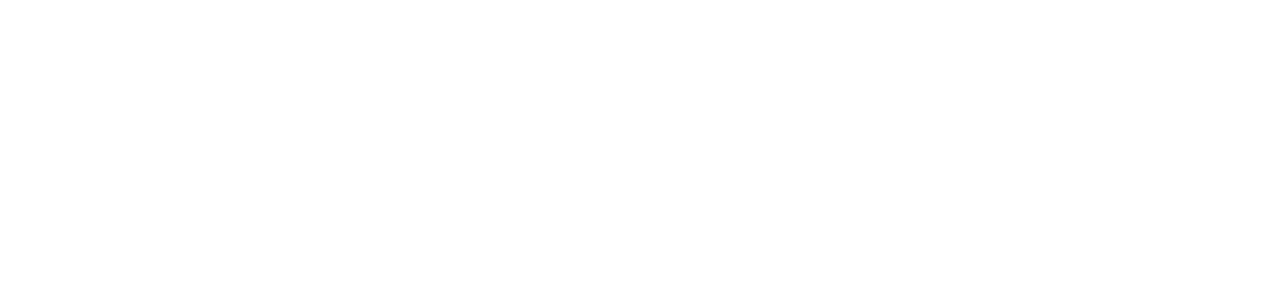
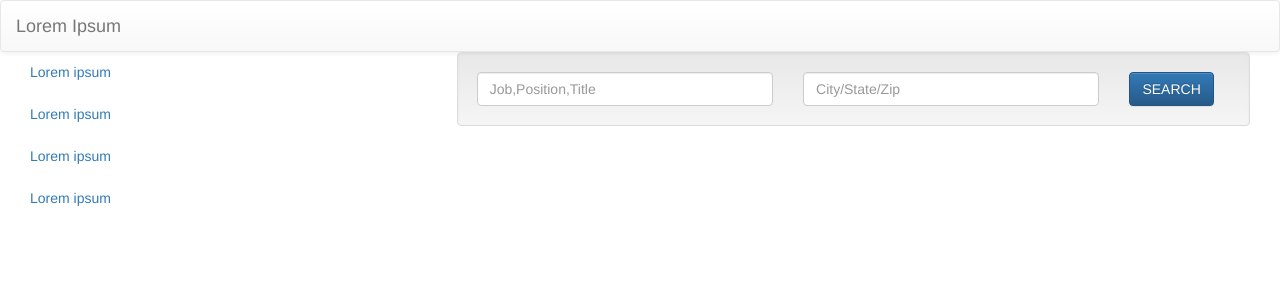
Before and after one commit to JalenMoorer/React-Redux-Firebase-Profiler, a React (Create React App) app: page /dashboard in a window 1280 px wide. Shown: the top 300 px of the page. Built offline with nearby package versions, Linux system fonts and the light colour scheme.

Commit message:
Dashboard constructed

```diff
--- a/public/index.html
+++ b/public/index.html
@@ -1,5 +1,6 @@
 <!doctype html>
 <html lang="en">
+
 <head>
   <meta charset="utf-8">
   <meta name="viewport" content="width=device-width, initial-scale=1, shrink-to-fit=no">
@@ -10,6 +11,17 @@
     -->
   <link rel="manifest" href="%PUBLIC_URL%/manifest.json">
   <link rel="shortcut icon" href="%PUBLIC_URL%/favicon.ico">
+  <style>
+    body, html {
+      height: 100%;
+      margin: 0;
+      padding: 0;
+    }
+
+   #root  {
+      height:100%;
+    }
+  </style>
   <!--
       Notice the use of %PUBLIC_URL% in the tags above.
       It will be replaced with the URL of the `public` folder during the build.
@@ -21,6 +33,7 @@
     -->
   <title>React App</title>
 </head>
+
 <body>
   <noscript>
       You need to enable JavaScript to run this app.
@@ -37,4 +50,5 @@
       To create a production bundle, use `npm run build` or `yarn build`.
     -->
 </body>
+
 </html>
--- /dev/null
+++ b/src/components/Search.js
@@ -0,0 +1,17 @@
+import React, { Component } from 'react';
+
+import SearchForm from './common/SearchForm';
+
+class Search extends Component {
+  constructor(props){
+    super(props);
+  }
+
+  render(){
+    return(
+      <SearchForm />
+    );
+  }
+}
+
+export default Search;
--- a/src/components/common/Header.js
+++ b/src/components/common/Header.js
@@ -4,7 +4,7 @@
 
 const Header = () => (
 
-  <Navbar  style={{marginBottom: '0px'}}  >
+  <Navbar fluid  style={{marginBottom: '0px'}}  >
     <Navbar.Header>
       <Navbar.Brand>
         <a href="#">Lorem Ipsum</a>
--- /dev/null
+++ b/src/components/common/Navigation.js
@@ -0,0 +1,16 @@
+import React from 'react';
+
+import {Nav, NavItem} from 'react-bootstrap';
+
+const Navigation = () => {
+  return (
+    <Nav bsStyle="pills" stacked>
+      <NavItem eventKey={1} href="/home">Lorem ipsum</NavItem>
+      <NavItem eventKey={2} title="Item">Lorem ipsum</NavItem>
+      <NavItem eventKey={3} >Lorem ipsum</NavItem>
+      <NavItem eventKey={4}>Lorem ipsum</NavItem>
+    </Nav>
+  );
+}
+
+export default Navigation;
--- /dev/null
+++ b/src/components/common/SearchForm.js
@@ -0,0 +1,44 @@
+import React from 'react';
+
+import {
+  Form,
+  FormGroup,
+  FormControl,
+  Button,
+  Col,
+  Grid,
+  Row,
+  Well
+} from 'react-bootstrap'
+
+const SearchForm = () => {
+  return (
+    <Grid  fluid>
+      <Well>
+        <Row>
+          <Form inline>
+            <Col lg={5}>
+              <FormGroup style={{width: "100%"}} controlId="formInlineName">
+                <FormControl style={{ width: "100%"}} type="text" placeholder="Job,Position,Title"/>
+              </FormGroup>
+            </Col>
+            {' '}
+            <Col lg={5}>
+              <FormGroup style={{width: "100%"}} controlId="formInlineEmail">
+                <FormControl style={{width: "100%"}} type="email" placeholder="City/State/Zip"/>
+              </FormGroup>
+            </Col>
+            {' '}
+            <Col lg={2}>
+              <Button bsStyle="primary" type="Submit">
+                SEARCH
+              </Button>
+            </Col>
+          </Form>
+        </Row>
+      </Well>
+    </Grid>
+  );
+}
+
+export default SearchForm;
--- /dev/null
+++ b/src/components/pages/Dashboard.js
@@ -0,0 +1,36 @@
+import React, {Component} from 'react';
+import {Grid, Row, Col} from 'react-bootstrap';
+
+import Header from '../common/Header';
+import Navigation from '../common/Navigation';
+
+import Search from '../Search';
+
+import { Well } from 'react-bootstrap'
+
+class Dashboard extends Component {
+  constructor(props) {
+    super(props);
+
+  }
+
+  render() {
+    return (
+      <div style={{height: "100%"}}>
+        <Header/>
+        <Grid style={{height: "100%"}} fluid>
+          <Row style={{height: "100%"}}>
+            <Col style={{height: "100%"}} lg={4} md={4}>
+              <Navigation />
+            </Col>
+            <Col lg={8} md={8}>
+              <Search />
+            </Col>
+          </Row>
+        </Grid>
+      </div>
+    );
+  }
+}
+
+export default Dashboard;
--- a/src/components/routes/Main.js
+++ b/src/components/routes/Main.js
@@ -2,10 +2,12 @@
 import { Switch, Route } from 'react-router-dom';
 
 import Home from '../pages/Home';
+import Dashboard from '../pages/Dashboard';
 
 const Main = () => (
   <Switch>
     <Route exact path="/" component={Home}/>
+    <Route path="/dashboard" component={Dashboard} />
   </Switch>
 )
 
--- a/src/index.js
+++ b/src/index.js
@@ -10,7 +10,7 @@
 
 ReactDOM.render((
   <BrowserRouter>
-    <App />
+    <App style={{height: "100%"}} />
   </BrowserRouter>
 ), document.getElementById('root'));
 registerServiceWorker();
```
Lines whose indentation alone changed are shown as unchanged.
